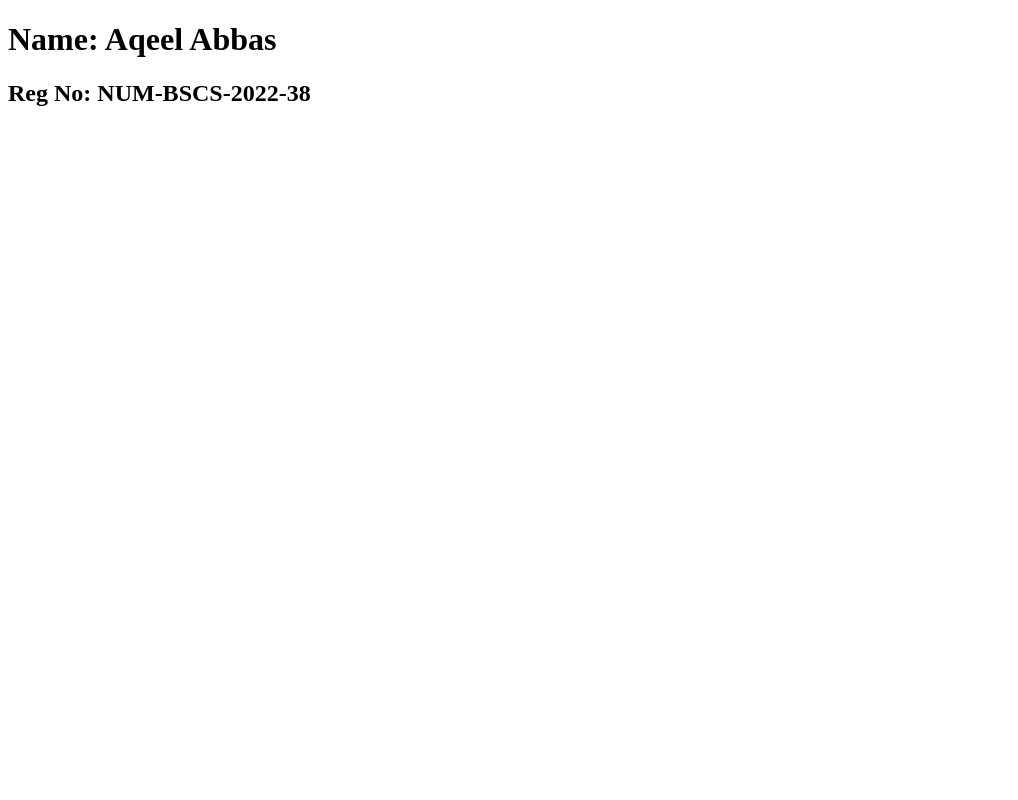
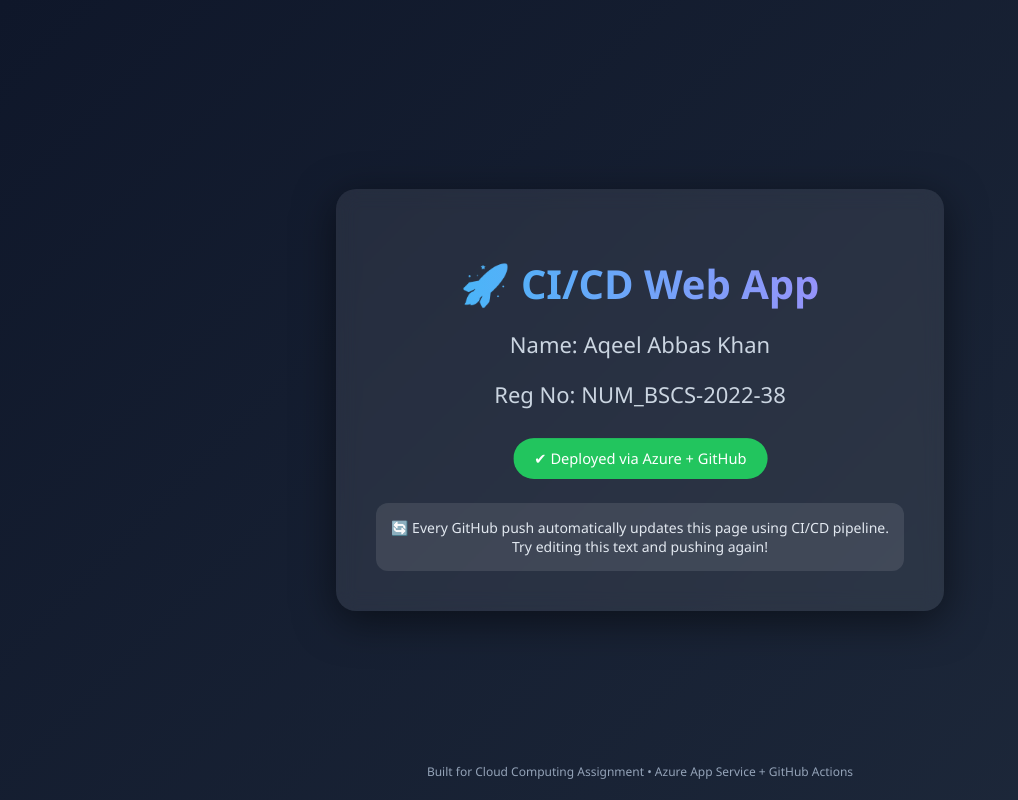
Before and after one commit to aqeelabbaskhan41/webapp-aqeel-238, a website: page index.html in a window 1280 px wide. Shown: the whole page, without its empty margins (0-1018 px from the left). Drawn offline with Linux system fonts and the light colour scheme.

Commit message:
web page updated

```diff
--- a/index.html
+++ b/index.html
@@ -1,10 +1,107 @@
 <!DOCTYPE html>
-<html>
+<html lang="en">
 <head>
-    <title>My Web App</title>
+<meta charset="UTF-8" />
+<meta name="viewport" content="width=device-width, initial-scale=1.0"/>
+<title>CI/CD Demo Web App</title>
+
+<style>
+    body {
+        margin: 0;
+        font-family: 'Segoe UI', sans-serif;
+        background: linear-gradient(135deg, #0f172a, #1e293b);
+        color: white;
+        display: flex;
+        justify-content: center;
+        align-items: center;
+        height: 100vh;
+        overflow: hidden;
+    }
+
+    .container {
+        text-align: center;
+        padding: 40px;
+        border-radius: 20px;
+        background: rgba(255, 255, 255, 0.08);
+        backdrop-filter: blur(10px);
+        box-shadow: 0 10px 40px rgba(0,0,0,0.5);
+        animation: fadeIn 1.2s ease-in-out;
+        max-width: 600px;
+    }
+
+    h1 {
+        font-size: 40px;
+        margin-bottom: 10px;
+        background: linear-gradient(90deg, #38bdf8, #a78bfa);
+        -webkit-background-clip: text;
+        -webkit-text-fill-color: transparent;
+    }
+
+    h2 {
+        font-size: 22px;
+        font-weight: 400;
+        margin-bottom: 20px;
+        color: #cbd5e1;
+    }
+
+    .badge {
+        display: inline-block;
+        padding: 10px 20px;
+        background: #22c55e;
+        border-radius: 50px;
+        font-size: 14px;
+        margin-top: 10px;
+        animation: pulse 1.5s infinite;
+    }
+
+    .update-box {
+        margin-top: 25px;
+        padding: 15px;
+        background: rgba(255,255,255,0.1);
+        border-radius: 12px;
+        font-size: 14px;
+        color: #e2e8f0;
+    }
+
+    @keyframes fadeIn {
+        from { opacity: 0; transform: translateY(20px); }
+        to { opacity: 1; transform: translateY(0); }
+    }
+
+    @keyframes pulse {
+        0% { transform: scale(1); }
+        50% { transform: scale(1.05); }
+        100% { transform: scale(1); }
+    }
+
+    footer {
+        position: absolute;
+        bottom: 20px;
+        font-size: 12px;
+        color: #94a3b8;
+    }
+</style>
 </head>
+
 <body>
-    <h1>Name: Aqeel Abbas</h1>
-    <h2>Reg No: NUM-BSCS-2022-38</h2>
+
+<div class="container">
+    <h1>🚀 CI/CD Web App</h1>
+
+    <h2>Name: Aqeel Abbas Khan</h2>
+    <h2>Reg No: NUM_BSCS-2022-38</h2>
+
+    <div class="badge">✔ Deployed via Azure + GitHub</div>
+
+    <div class="update-box">
+        🔄 Every GitHub push automatically updates this page using CI/CD pipeline.<br/>
+        Try editing this text and pushing again!
+    </div>
+</div>
+
+<footer>
+    Built for Cloud Computing Assignment • Azure App Service + GitHub Actions
+</footer>
+
 </body>
 </html>
```
